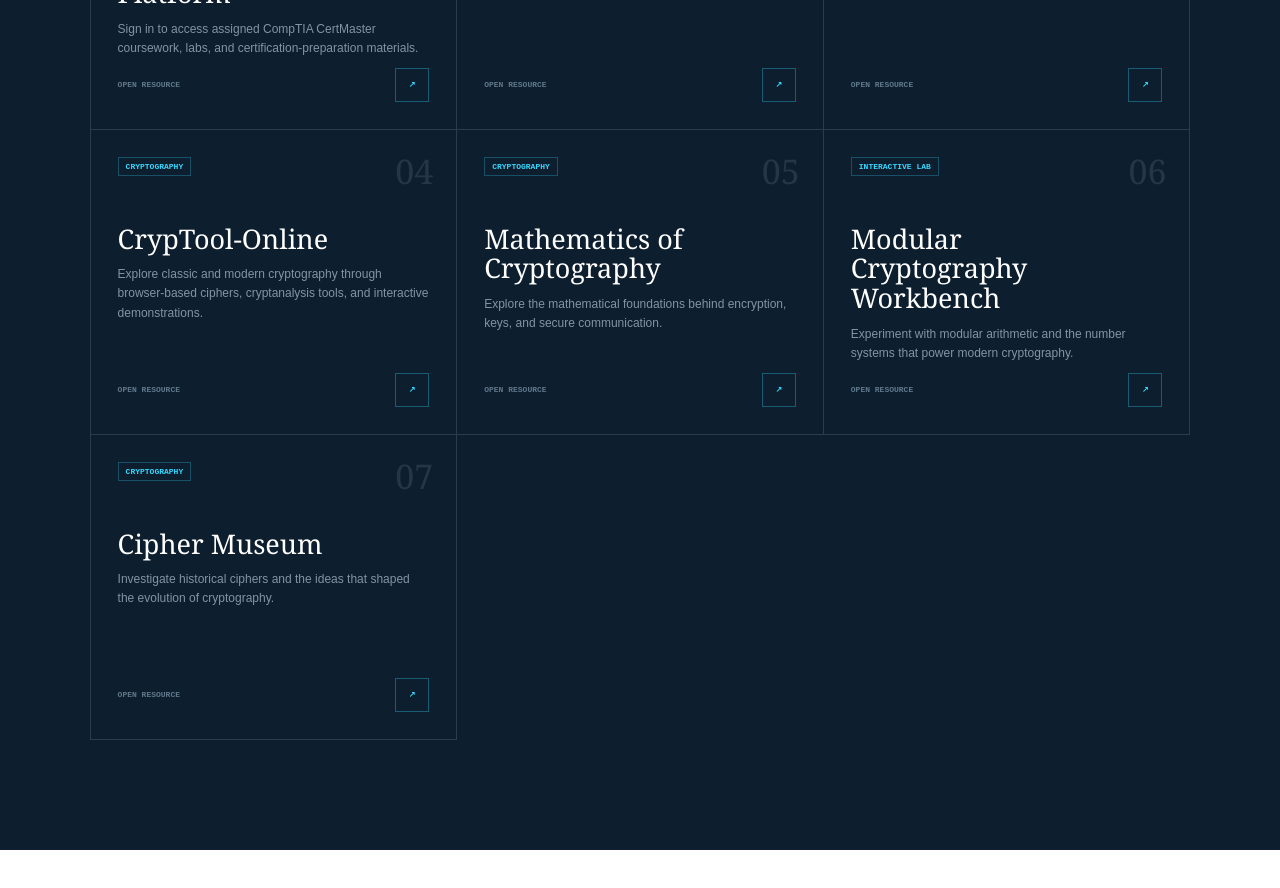
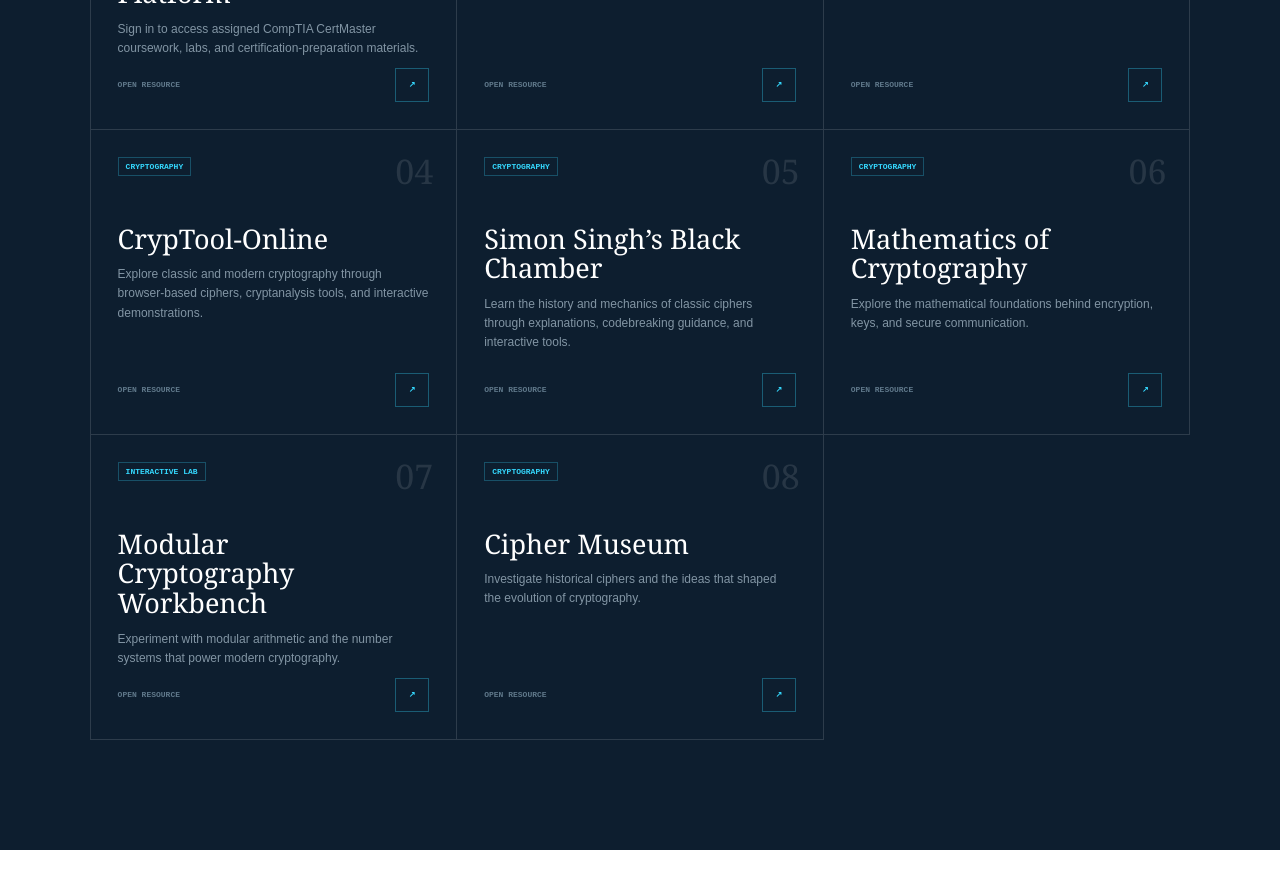
Before and after one commit to Timothy815/cybersecurity101, a Next.js app: page / in a window 1280 px wide. Shown: the part 2320-3208 px from the top of the page. Built offline with nearby package versions, Linux system fonts and the light colour scheme.

Commit message:
Add Black Chamber resource

```diff
--- a/app/page.tsx
+++ b/app/page.tsx
@@ -11,6 +11,7 @@
   ["CYBER.ORG", "Explore free cybersecurity curriculum, career resources, and learning programs designed for K–12 education.", "Curriculum", "https://cyber.org/"],
   ["CYBER.ORG Range", "Launch authorized browser-based virtual labs in a safe, isolated cyber range environment.", "Virtual Lab", "https://cyber.org/range"],
   ["CrypTool-Online", "Explore classic and modern cryptography through browser-based ciphers, cryptanalysis tools, and interactive demonstrations.", "Cryptography", "https://www.cryptool.org/en/cto/"],
+  ["Simon Singh’s Black Chamber", "Learn the history and mechanics of classic ciphers through explanations, codebreaking guidance, and interactive tools.", "Cryptography", "https://www.simonsingh.net/The_Black_Chamber/chamberguide.html"],
   ["Mathematics of Cryptography", "Explore the mathematical foundations behind encryption, keys, and secure communication.", "Cryptography", "https://timothy815.github.io/Mathematics_of_Cryptography/index.html"],
   ["Modular Cryptography Workbench", "Experiment with modular arithmetic and the number systems that power modern cryptography.", "Interactive Lab", "https://timothy815.github.io/Modular_crypto_worksbench/"],
   ["Cipher Museum", "Investigate historical ciphers and the ideas that shaped the evolution of cryptography.", "Cryptography", "https://timothy815.github.io/cipher-museum/#/"],
```
